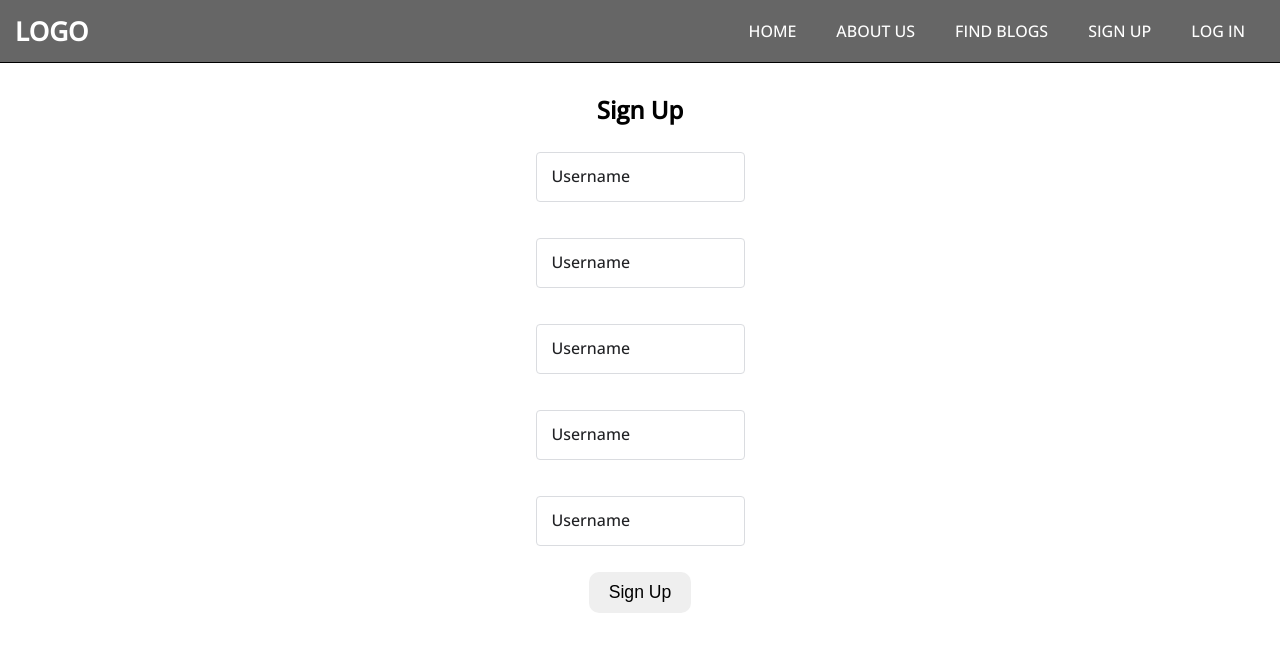
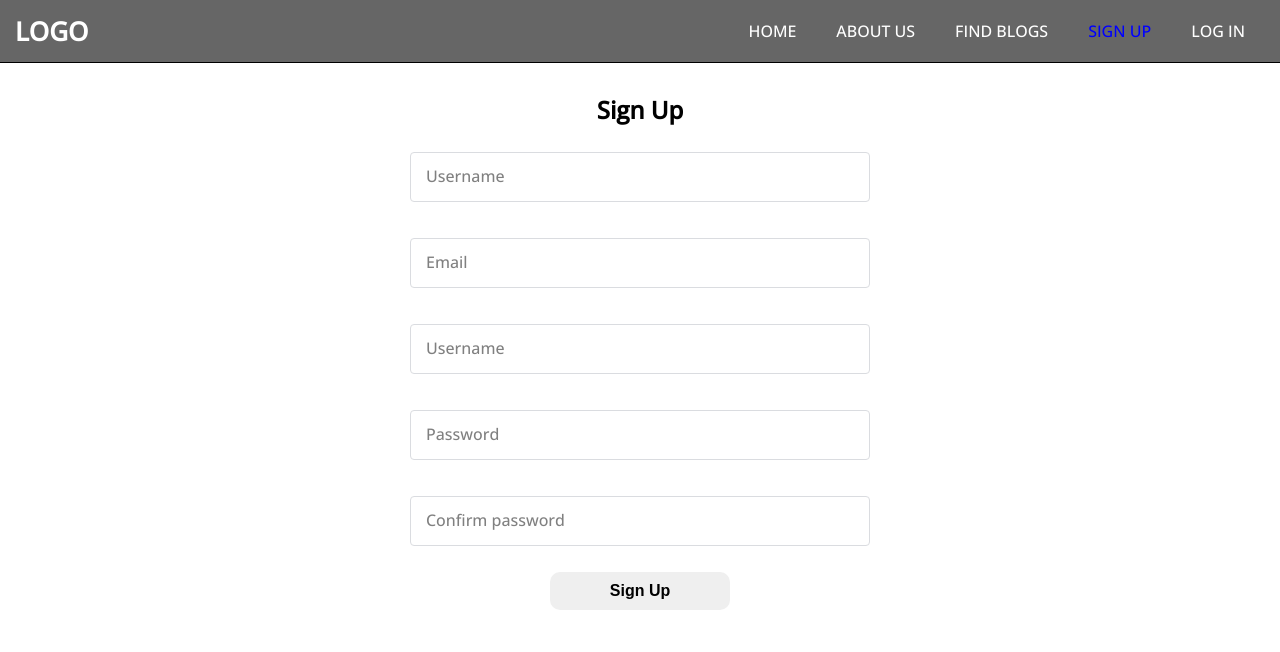
Before and after one commit to josephh27/User-Authenticate, a PHP site: page /signup.php in a window 1280 px wide. Shown: the top 652 px of the page. Run offline with PHP 8.4, Linux system fonts and the light colour scheme.

Commit message:
Added the layout of input validations.

```diff
--- a/header.php
+++ b/header.php
@@ -15,11 +15,11 @@
                 <a href="#home" class="site-logo">logo</a>
                 <!-- site menu/nav -->
                 <ul>
-                    <li><a href="#">home</a></li>
-                    <li><a href="#">about us</a></li>
-                    <li><a href="#">find blogs</a></li>
+                    <li><a href="test.php">home</a></li>
+                    <li><a href="#2">about us</a></li>
+                    <li><a href="#3">find blogs</a></li>
                     <li><a href="signup.php">sign up</a></li>
-                    <li><a href="#">log in</a></li>
+                    <li><a href="#4 ">log in</a></li>
                 </ul>
                 <!-- nav-toggler for mobile version only -->
                 <button class="nav-toggler">
--- a/js/script.js
+++ b/js/script.js
@@ -27,6 +27,24 @@ function navLinkClick() {
   }
 }
 
+const removeTabHighlight = () => {
+  Array.from(navLinks).forEach((elem) => {
+    elem.classList.remove('active')
+  })
+}
+
+const addTabHighlight = () => {
+  Array.from(navLinks).forEach((elem) => {
+  if (elem.href === location.href) {
+    elem.classList.add('active');
+    }
+  })
+}
+
+removeTabHighlight();
+addTabHighlight();
+
+
 //Input boxes effect
 const inputBoxes = document.querySelectorAll(".input-1");
 inputBoxes.forEach((elem) => {
@@ -46,7 +64,7 @@ function setFocus(on) {
     inputBoxes.forEach(function (elem) {
       var input = elem;
       var parent = input.closest(".input-box");
-      if (input.value) parent.addClass("focus");
+      if (input.value) parent.classList.add("focus");
       else parent.classList.remove("focus");
     });
   }
--- a/signup.php
+++ b/signup.php
@@ -4,14 +4,14 @@
 
 <section class="signup-form">
     <h2>Sign Up</h2>
-    <form action="signup.inc.form" method="post">
+    <form action="includes/signup.inc.php" method="post">
         <div class="form-inputs">
             <div class="input-box">
                 <label class="input-label">Username</label>
                 <input type="text" name="name" class="input-1">
             </div>
             <div class="input-box">
-                <label class="input-label">Username</label>
+                <label class="input-label">Email</label>
                 <input type="email" name="email" class="input-1">
             </div>
             <div class="input-box">
@@ -19,11 +19,11 @@
                 <input type="text" name="uid" class="input-1">
             </div>
             <div class="input-box">
-                <label class="input-label">Username</label>
+                <label class="input-label">Password</label>
                 <input type="password" name="pwd" class="input-1">
             </div>
             <div class="input-box">
-                <label class="input-label">Username</label>
+                <label class="input-label">Confirm password</label>
                 <input type="password" name="pwdrepeat" class="input-1">
             </div>
             <button type="submit" name="submit">Sign Up</button>
--- a/styles/style.css
+++ b/styles/style.css
@@ -40,6 +40,7 @@
   .site-navbar ul {
     list-style: none;
     display: flex;
+    z-index: 99;
   }
 
   .site-navbar ul li a {
@@ -47,6 +48,10 @@
     padding: 20px;
     display: block;
     text-transform: uppercase;
+}
+
+.site-navbar ul li a.active {
+  color: blue;
 }
 
   .site-navbar ul li a:hover {
@@ -98,7 +103,15 @@
     align-items: center;
     margin-top: 30px;
     gap: 16px;
+    max-width: 500px;
+    padding: 0px 20px;
+    margin: 30px auto 0 auto;
 }
+
+.signup-form > form {
+  width: 100%;
+}
+
 
 .form-inputs {
     display: flex;
@@ -125,12 +138,13 @@ input {
 
 .input-box {
     position: relative;
+    width: 100%;
     margin: 10px 0;
 }
 
 .input-box .input-label {
     position: absolute;
-    color: #202124;
+    color: #808080;
     font-size: 16px;
     font-weight: 400;
     max-width: calc(100% - (2 * 8px));
@@ -147,8 +161,8 @@ input {
 
 .input-box .input-1 {
     box-sizing: border-box;
+    width: 100%;
     height: 50px;
-    width: 100%;
     border-radius: 4px;
     color: #202124;
     border: 1px solid #dadce0;
@@ -181,6 +195,7 @@ input {
       background: white ;
       font-size: 11px;
       transition: 250ms;
+
   }
 
 .input-box.active .input-1 {
@@ -188,11 +203,14 @@ input {
 }
 
 .form-inputs button[name="submit"] {
+    min-width: 180px;
     padding: 10px 20px;
     border: none;
     border-radius: 10px;
-    font-size: 1.1rem;
+    font-size: 1rem;
+    font-weight: bold;
     cursor: pointer;
+
 }
 
 .form-inputs button[name="submit"]:hover {
```
Also changed, not shown: includes/dbh.inc.php (added, +11 -0 lines), includes/signup.inc.php (+44 -0 lines), login.php (added, +25 -0 lines), test.php (added, +7 -0 lines), includes/functions.inc.php (added), includes/login.inc.php (added).
